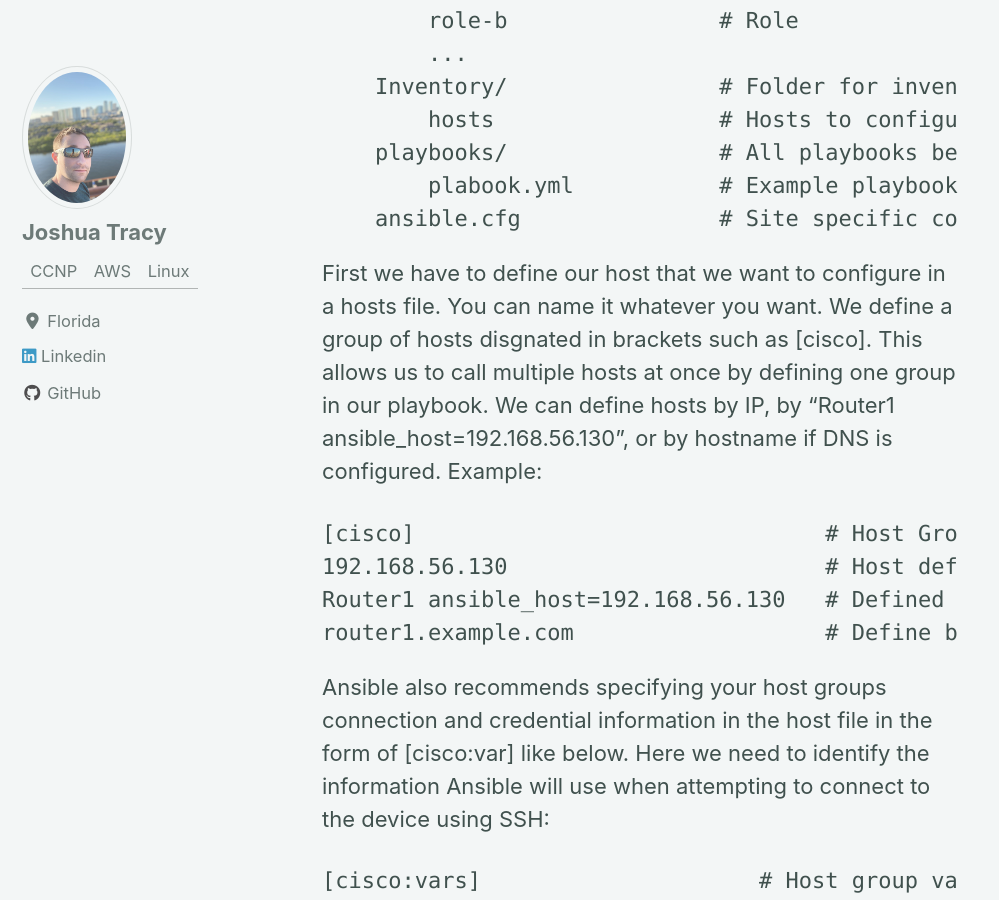
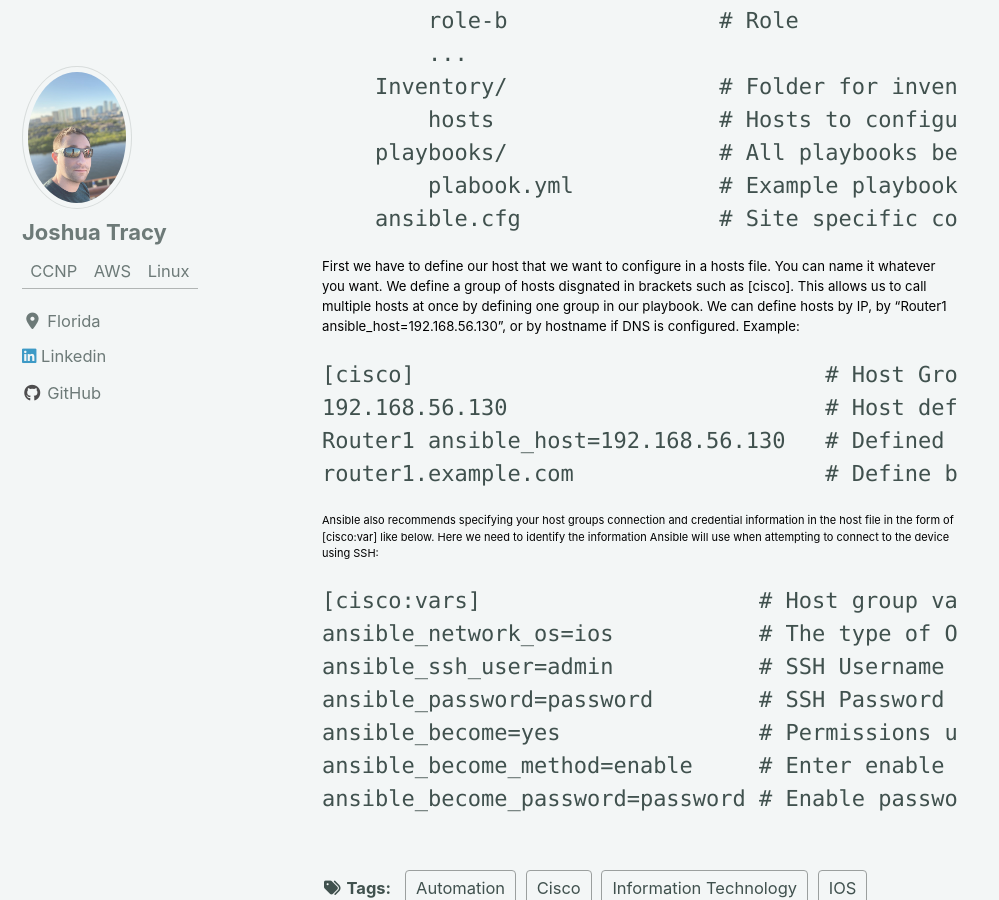
Before and after one commit to Josh-Tracy/Josh-Tracy.github.io, a Jekyll site: the page built from _posts/2020-01-27-Ansible_Cisco.md, in a window 1280 px wide and 900 px high, scrolled down 1228 px. Shown: the whole window, without its empty margins (0-999 px from the left). Built offline with Jekyll 4.4.1, drawn with Linux system fonts in a browser that asks for light colours; cached includes are drawn as plain includes; nearby versions of some CDN libraries.

Commit message:
testing text size

```diff
--- a/_posts/2020-01-27-Ansible_Cisco.md
+++ b/_posts/2020-01-27-Ansible_Cisco.md
@@ -45,6 +45,7 @@ ansible_project/              # Top level ansible folder
 </pre>
 
 First we have to define our host that we want to configure in a hosts file. You can name it whatever you want. We define a group of hosts disgnated in brackets such as [cisco]. This allows us to call multiple hosts at once by defining one group in our playbook. We can define hosts by IP, by "Router1 ansible_host=192.168.56.130", or by hostname if DNS is configured. Example:
+{: style="color:black; font-size: 60%;"}
 
 <pre>
 [cisco]                               # Host Group
@@ -54,6 +55,7 @@ router1.example.com                   # Define by hostname
 </pre>
 
 Ansible also recommends specifying your host groups connection and credential information in the host file in the form of [cisco:var] like below. Here we need to identify the information Ansible will use when attempting to connect to the device using SSH:
+{: style="color:black; font-size: 50%;"}
 
 <pre>
 [cisco:vars]                     # Host group variables
```
